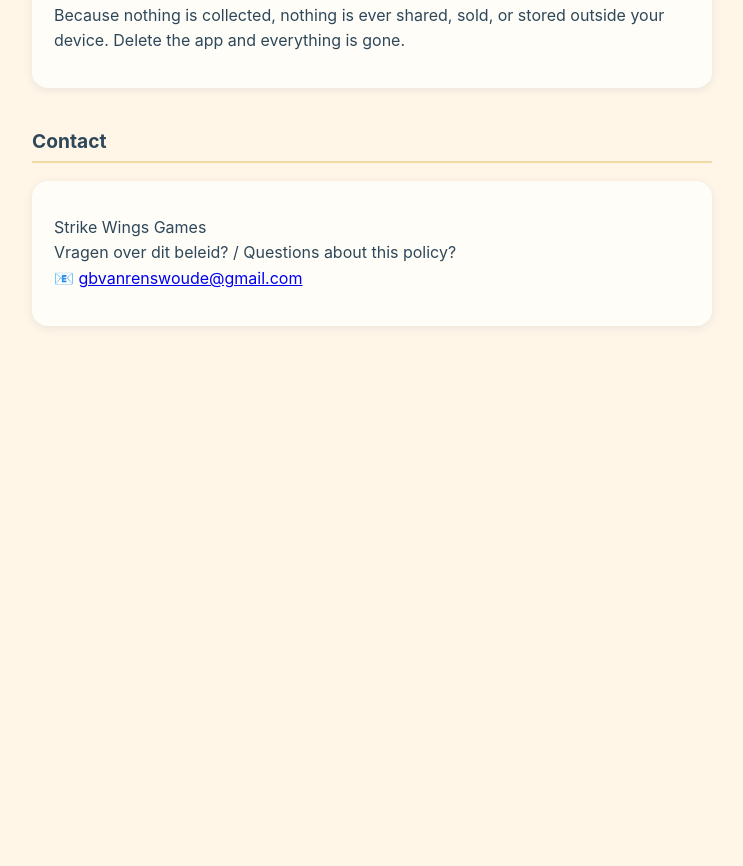
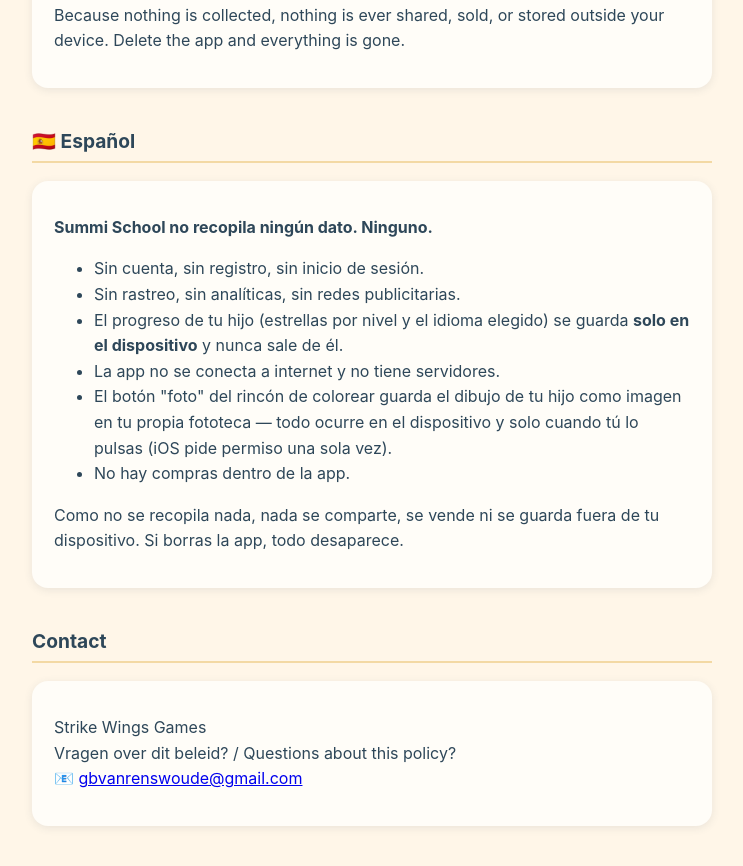
Before and after one commit to summischool/summischool.github.io, a plain HTML site: page index.html in a window 1280 px wide. Shown: the part 1058-1924 px from the top of the page, without its empty margins (268-1011 px from the left). Before the commit the page ends 1462 px from the top, so only its background shows below. Drawn offline with Linux system fonts and the light colour scheme.

Commit message:
Add Spanish section — the app now speaks es too

```diff
--- a/index.html
+++ b/index.html
@@ -3,7 +3,7 @@
 <head>
 <meta charset="utf-8">
 <meta name="viewport" content="width=device-width, initial-scale=1">
-<title>Summi School — Privacybeleid / Privacy Policy</title>
+<title>Summi School — Privacybeleid / Privacy Policy / Política de privacidad</title>
 <style>
   body {
     font-family: -apple-system, "SF Pro Rounded", "Segoe UI", Verdana, sans-serif;
@@ -70,6 +70,24 @@
      outside your device. Delete the app and everything is gone.</p>
 </div>
 
+<h2>🇪🇸 Español</h2>
+<div class="card">
+  <p><strong>Summi School no recopila ningún dato. Ninguno.</strong></p>
+  <ul>
+    <li>Sin cuenta, sin registro, sin inicio de sesión.</li>
+    <li>Sin rastreo, sin analíticas, sin redes publicitarias.</li>
+    <li>El progreso de tu hijo (estrellas por nivel y el idioma elegido) se
+        guarda <strong>solo en el dispositivo</strong> y nunca sale de él.</li>
+    <li>La app no se conecta a internet y no tiene servidores.</li>
+    <li>El botón "foto" del rincón de colorear guarda el dibujo de tu hijo
+        como imagen en tu propia fototeca — todo ocurre en el dispositivo y
+        solo cuando tú lo pulsas (iOS pide permiso una sola vez).</li>
+    <li>No hay compras dentro de la app.</li>
+  </ul>
+  <p>Como no se recopila nada, nada se comparte, se vende ni se guarda fuera
+     de tu dispositivo. Si borras la app, todo desaparece.</p>
+</div>
+
 <h2>Contact</h2>
 <div class="card">
   <p>Strike Wings Games<br>
```
